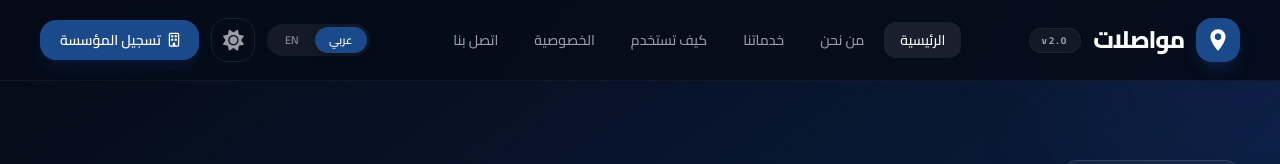
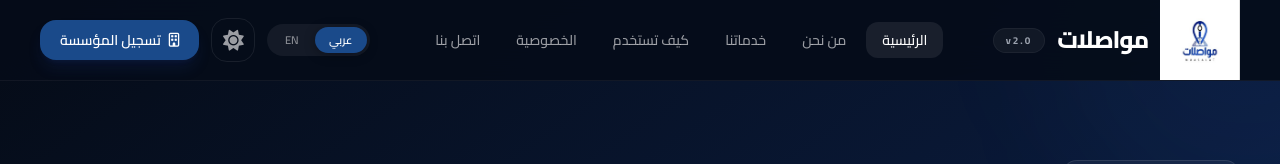
Before and after one commit to ziad223/muaslaat, a plain HTML site: page index.html in a window 1280 px wide. Shown: the top 164 px of the page. Drawn offline with nearby package versions, Linux system fonts and the light colour scheme.

Commit message:
Initial commit

```diff
--- a/index.html
+++ b/index.html
@@ -696,13 +696,7 @@
 
                 <!-- Logo -->
                 <div class="flex items-center gap-3">
-                    <div class="w-11 h-11 bg-[#1a4a8a] rounded-2xl flex items-center justify-center shadow-lg shadow-blue-900/30">
-                        <svg width="26" height="26" viewBox="0 0 24 24" fill="none">
-                            <path d="M12 2C8.13 2 5 5.13 5 9C5 14.25 12 22 12 22C12 22 19 14.25 19 9C19 5.13 15.87 2 12 2Z" fill="white" />
-                            <circle cx="12" cy="9" r="3" fill="#1a4a8a" />
-                            <path d="M12 6.5V11.5" stroke="#1a4a8a" stroke-width="1.5" stroke-linecap="round" />
-                        </svg>
-                    </div>
+                      <img src="logo.jpeg" alt="logo.jpeg" class="w-20 h-20 object-cover" style="width: 80px; height: 80px;" >
                     <span class="text-2xl font-extrabold tracking-tighter text-white brand-text">مواصلات</span>
                     <span class="hidden md:inline text-[10px] font-bold tracking-[2px] text-gray-400 bg-white/5 px-3 py-1 rounded-full border border-white/5">v2.0</span>
                 </div>
```
Also changed, not shown: logo.jpeg (added), logo.png (deleted).
